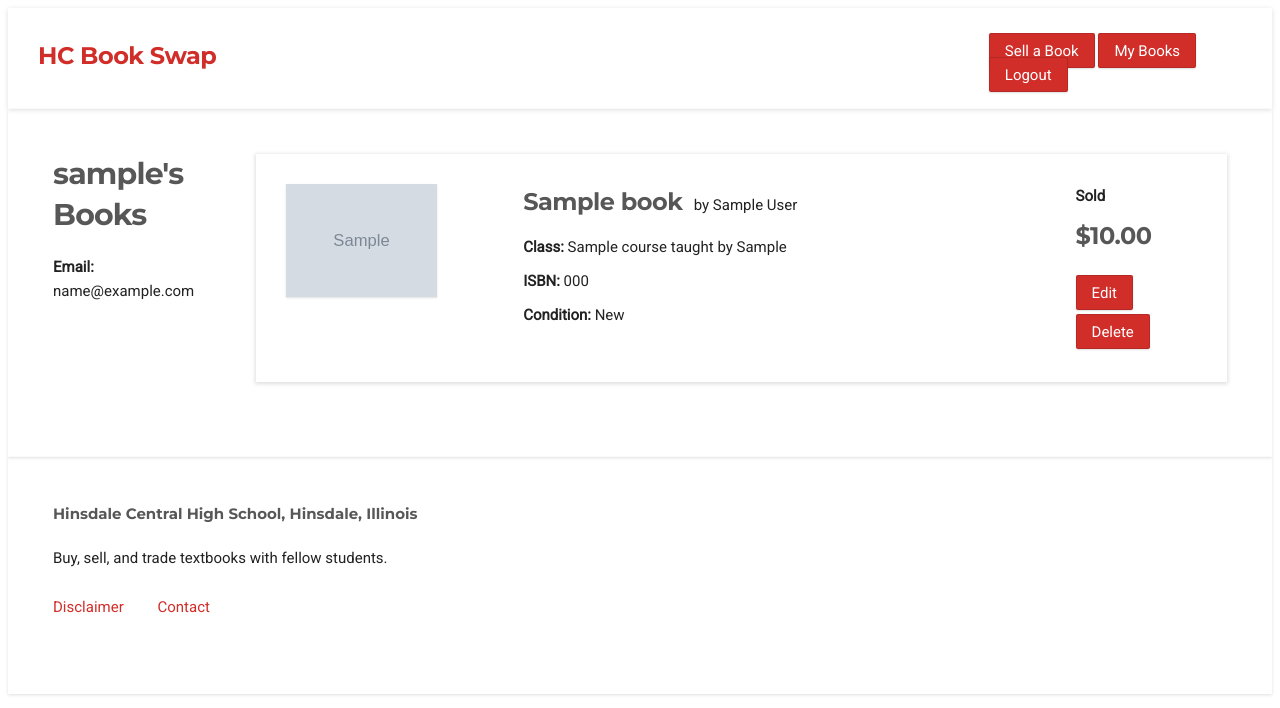
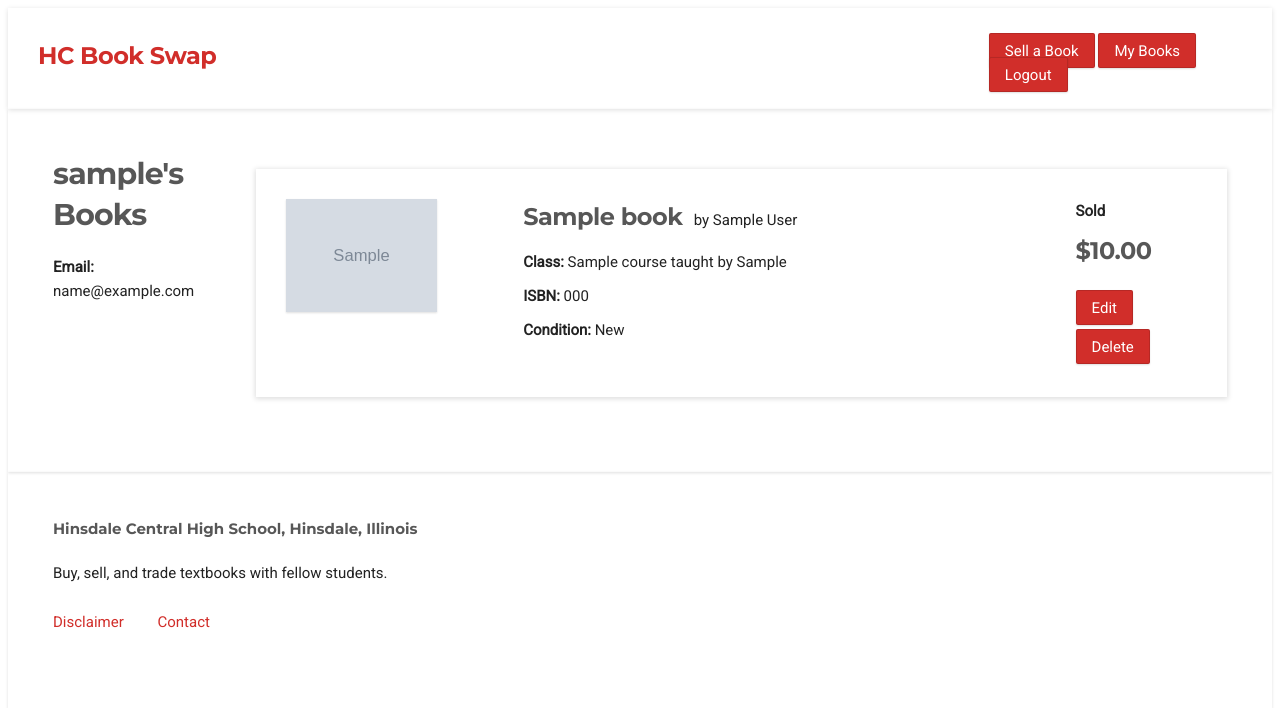
Before and after one commit to somair/hc_book_swap, a Django app: page /my_books/ in a window 1280 px wide. Shown: the top 708 px of the page. Run offline with Django 3.2, Linux system fonts and the light colour scheme; a user stored in the database is signed in; tables that the repository leaves empty hold one stand-in row (values such as "Sample post"); grey boxes marked "Sample" are stand-in pictures; parts of the project's set-up code (start-up, migrations or seed data) failed here and were passed over.

Commit message:
styles: Add card spacing

```diff
--- a/static/css/style.css
+++ b/static/css/style.css
@@ -108,7 +108,8 @@ a.hc-button-disabled {
   padding-top: 1em; }
 
 .book-listing {
-  box-shadow: 0 1px 4px 1px rgba(0, 0, 0, 0.13);
+  box-shadow: 0 1px 5px 1px rgba(0, 0, 0, 0.13);
+  margin-top: 1em;
   padding: 2em 2em 2em 2em; }
   .book-listing .book-name, .book-listing .book-author {
     display: inline; }
--- a/static/css/style.scss
+++ b/static/css/style.scss
@@ -139,7 +139,8 @@ a.hc-button-disabled {
     padding-top: 1em;
 }
 .book-listing{
-  box-shadow: 0 1px 4px 1px $shadow-color;
+  box-shadow: 0 1px 5px 1px $shadow-color;
+  margin-top: 1em;
   padding: 2em 2em 2em 2em;
   .book-name, .book-author{
     display: inline;
```
